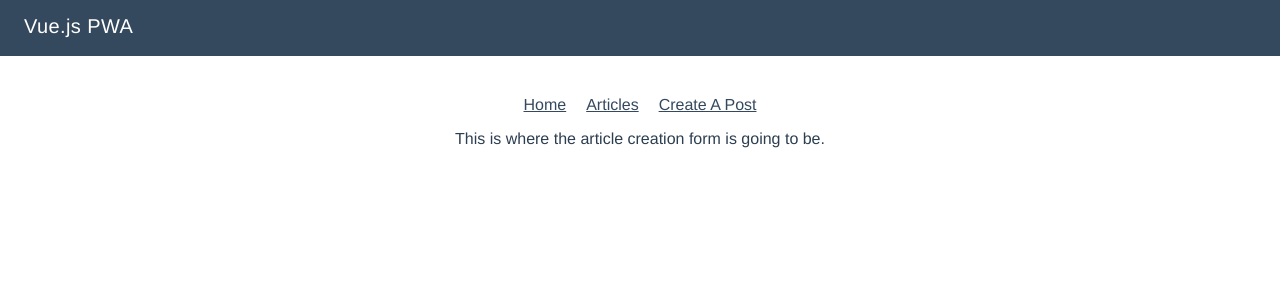
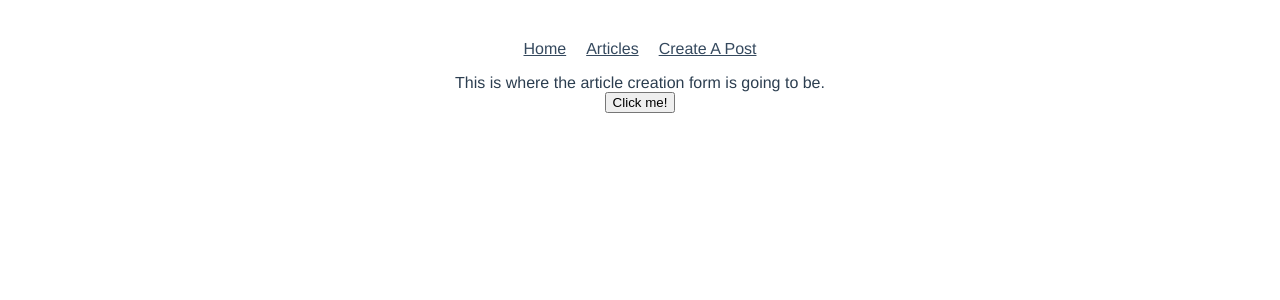
Before and after one commit to aaroneiche/articlesFrontend, a Vue app: page /articles/create in a window 1280 px wide. Shown: the top 300 px of the page. Built offline with nearby package versions, Linux system fonts and the light colour scheme.

Commit message:
Changes Hello to Home for consistency. Implements basic communication with REST server, and adds proxy

```diff
--- a/package.json
+++ b/package.json
@@ -13,6 +13,7 @@
     "lint": "eslint --ext .js,.vue src test/unit/specs"
   },
   "dependencies": {
+    "axios": "^0.19.0",
     "buefy": "^0.7.7",
     "vue": "^2.5.2",
     "vue-router": "^3.0.1"
--- a/src/App.vue
+++ b/src/App.vue
@@ -1,8 +1,5 @@
 <template>
   <div id="app">
-    <header>
-      <span>Vue.js PWA</span>
-    </header>
     <main>
       <Navigation />
       <!-- <img src="./assets/logo.png" alt="Vue.js PWA"> -->
@@ -19,7 +16,6 @@ export default {
   components: {
     Navigation
   }
-
 }
 </script>
 
--- a/src/components/ArticleForm.vue
+++ b/src/components/ArticleForm.vue
@@ -1,16 +1,42 @@
 <template>
-  <form>
-    This is where the article creation form is going to be.
-  </form>
+  <div>
+    <form>
+      This is where the article creation form is going to be.
+
+
+    </form>
+    <button @click="createArticle">Click me!</button>
+  </div>
 </template>
 
 <script>
+import axios from 'axios'
+
+let title = `How to make a thing`
+let body = `I am the article body, and I'm very important.`
+
 export default {
   name: 'articlesForm',
   data () {
     return {
       msg: `Articles Form`
     }
+  },
+  methods: {
+    createArticle () {
+      axios({
+        method: 'POST',
+        url: 'http://localhost:8080/api/articles',
+        data: {
+          'title': title,
+          'body': body
+        }
+      }).then(res => {
+        // error handling
+        alert(res)
+        // if successful, provide a link there.
+      })
+    }
   }
 }
 </script>
--- a/src/components/Hello.vue
+++ b/src/components/Home.vue
@@ -21,7 +21,7 @@
 
 <script>
 export default {
-  name: 'hello',
+  name: 'home',
   data () {
     return {
       msg: 'Welcome to Your Vue.js PWA'
--- a/src/router/index.js
+++ b/src/router/index.js
@@ -1,6 +1,6 @@
 import Vue from 'vue'
 import Router from 'vue-router'
-import Hello from '@/components/Hello'
+import Hello from '@/components/Home'
 import Articles from '@/components/Articles'
 import ArticleForm from '@/components/ArticleForm'
 import ArticleDisplay from '@/components/ArticleDisplay'
```
Also changed, not shown: config/index.js (+9 -1 lines), 1 other file (tests, documents, lock files or other folders).
